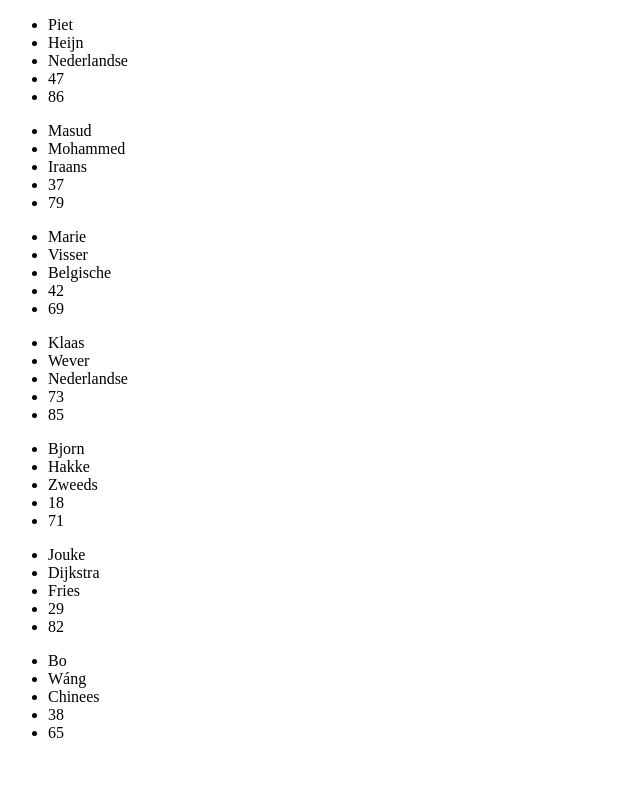
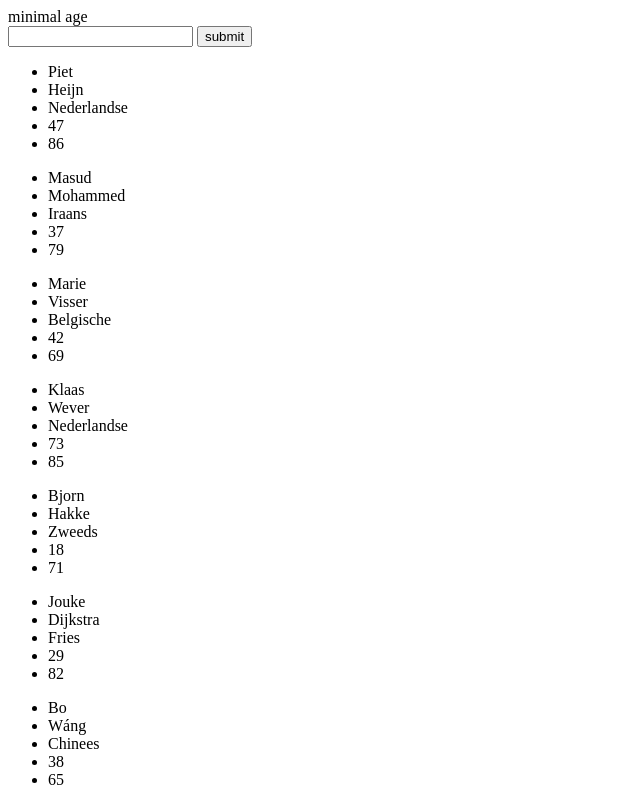
Before and after one commit to DBosDavinci/PapiGelatoJS, a plain HTML site: page Persoonsregister/index.html in a window 1280 px wide. Shown: the whole page, without its empty margins (0-640 px from the left). Drawn offline with Linux system fonts and the light colour scheme.

Commit message:
meerdere personen

```diff
--- a/Persoonsregister/index.html
+++ b/Persoonsregister/index.html
@@ -5,4 +5,12 @@
     <script type="text/javascript" src="javascript.js"></script>
 </head>
 
+<body>
+    <form name="filterage" action="" method="get">
+        <label>minimal age</label><br>
+        <input type="text" id="filterage" name="filterage">
+        <input type="button" name="button" value="submit" onclick="updateSite(this.form)">
+    </form>
+</body>
+
 </html>
--- a/Persoonsregister/javascript.js
+++ b/Persoonsregister/javascript.js
@@ -22,3 +22,31 @@ fetch("opdracht2_bijlage.json")
             })
         }
     })
+
+function updateSite(form) {
+
+    fetch("opdracht2_bijlage.json")
+        .then(function (response) {
+            return response.text();
+        })
+        .then(function (data) {
+            data = JSON.parse(data)
+            for (i = 0; i < 7; i++) {
+                var persoon = data[i]
+                var filterAge = form.filterage.value;
+
+                if (persoon["leeftijd"] >= filterAge) {
+                    var list = document.createElement("ul");
+                    list.setAttribute("id", persoon["voornaam"])
+                    document.body.appendChild(list)
+                    var parse = Object.values(persoon)
+                    parse.forEach(function (item) {
+                        printdata(item, persoon["voornaam"])
+                    })
+                } else {
+                    continue
+                }
+            }
+        })
+
+}
```
